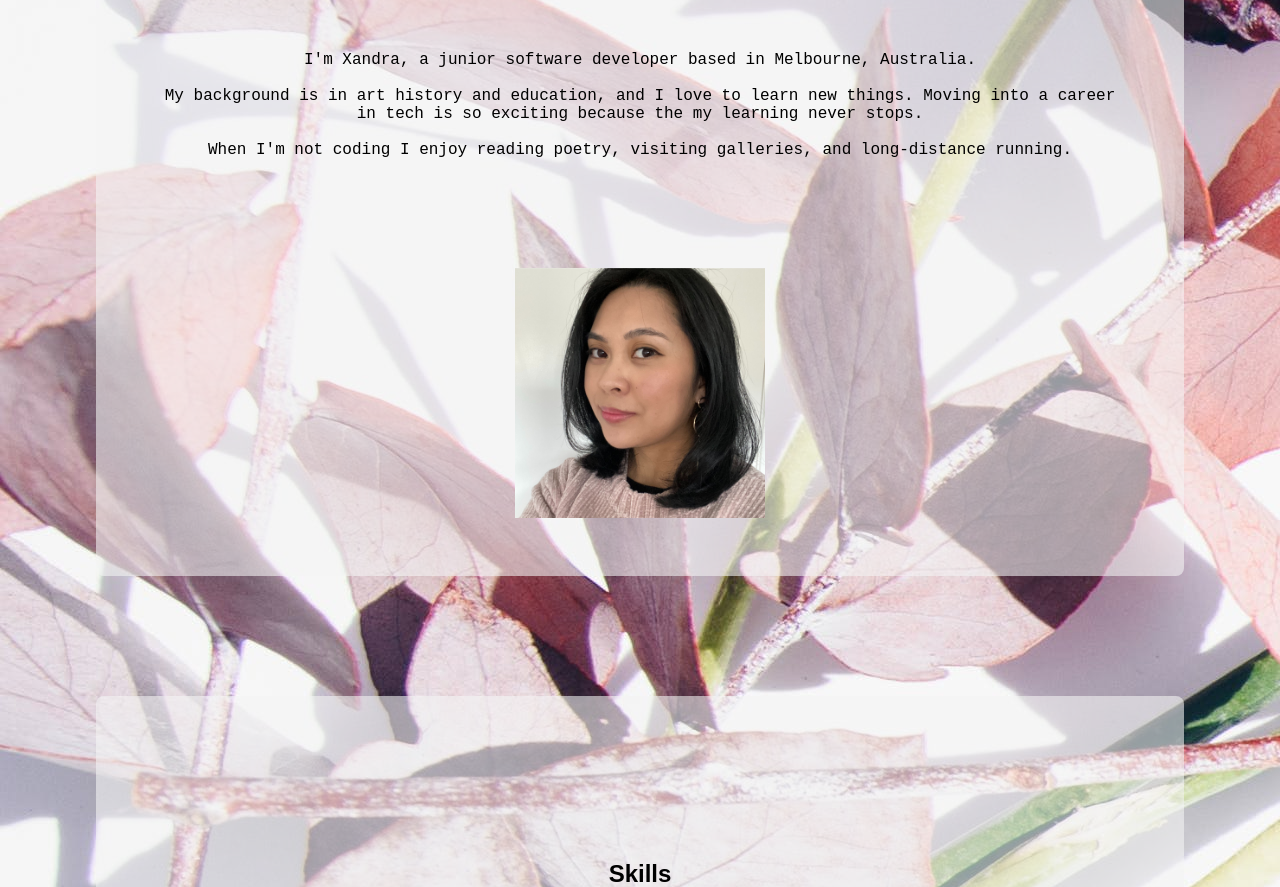
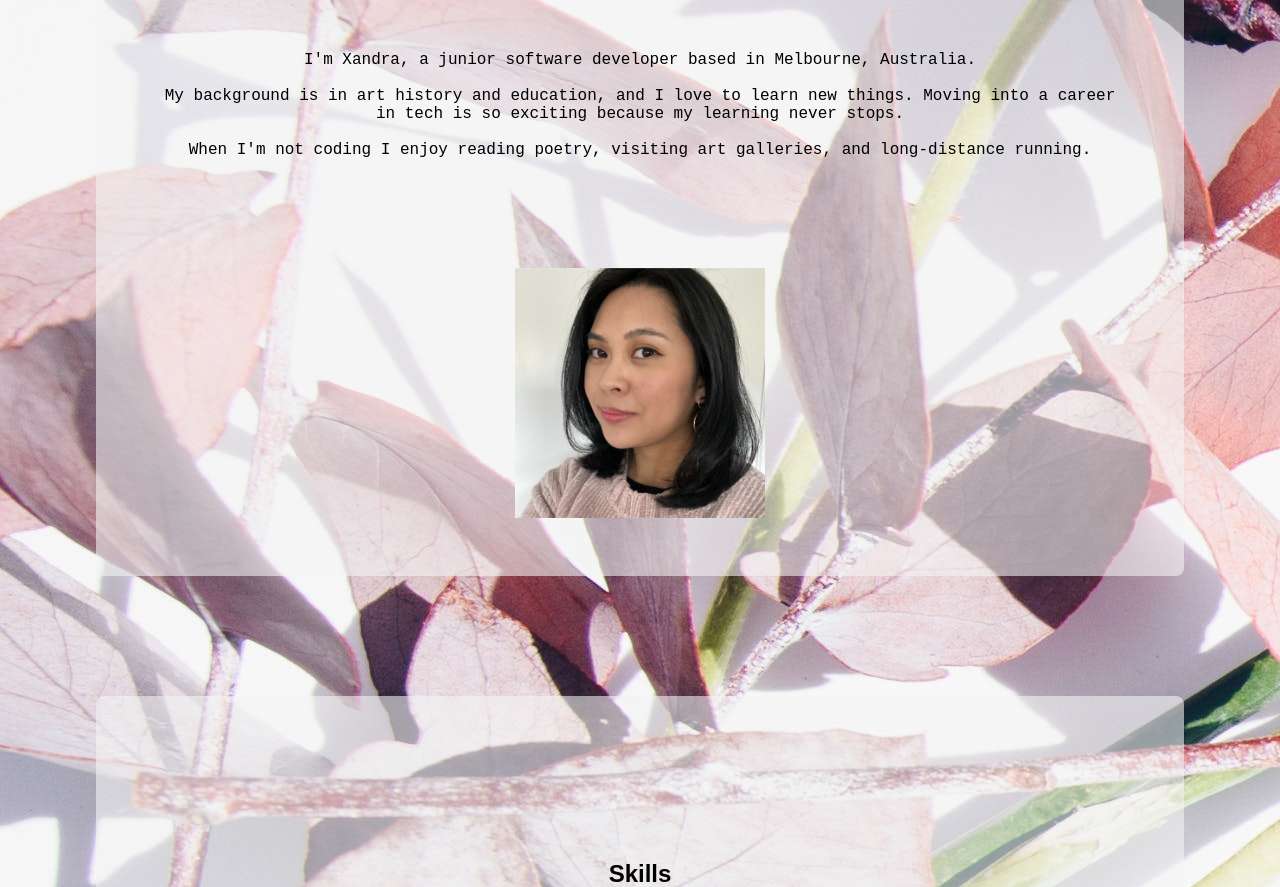
Before and after one commit to xbmac2/nology-portfolio-project-xandra, a plain HTML site: page index.html in a window 1280 px wide. Shown: the part 1000-1887 px from the top of the page. Drawn offline with Linux system fonts and the light colour scheme; a web font is replaced by a local one.

```diff
--- a/index.html
+++ b/index.html
@@ -33,11 +33,11 @@
 
         <br>
 
-        <p>My background is in art history and education, and I love to learn new things. Moving into a career in tech is so exciting because the my learning never stops. </p>
+        <p>My background is in art history and education, and I love to learn new things. Moving into a career in tech is so exciting because my learning never stops. </p>
 
         <br>
 
-        <p>When I'm not coding I enjoy reading poetry, visiting galleries, and long-distance running.</p>
+        <p>When I'm not coding I enjoy reading poetry, visiting art galleries, and long-distance running.</p>
       </div>
       <div class="about-me__photo">
         <img src="square-photo.jpg" alt="">
```
